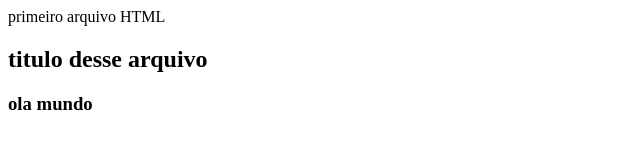
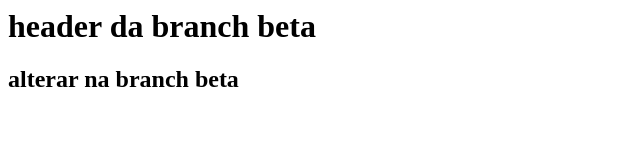
Before and after one commit to MiguelGabriel1613/bootcampdb1, a plain HTML site: page index.html in a window 1280 px wide. Shown: the whole page, without its empty margins (0-640 px from the left). Drawn offline with Linux system fonts and the light colour scheme.

Commit message:
alterar tudo

```diff
--- a/index.html
+++ b/index.html
@@ -1,7 +1,6 @@
 <html>
     <body>
-        <div>primeiro arquivo HTML </div>
-        <h2>titulo desse arquivo </h2>
-        <h3>ola mundo </h3>
+        <h1>header da branch beta</h1>
+        <h2>alterar na branch beta</h2>
     </body>
 </html>
```
